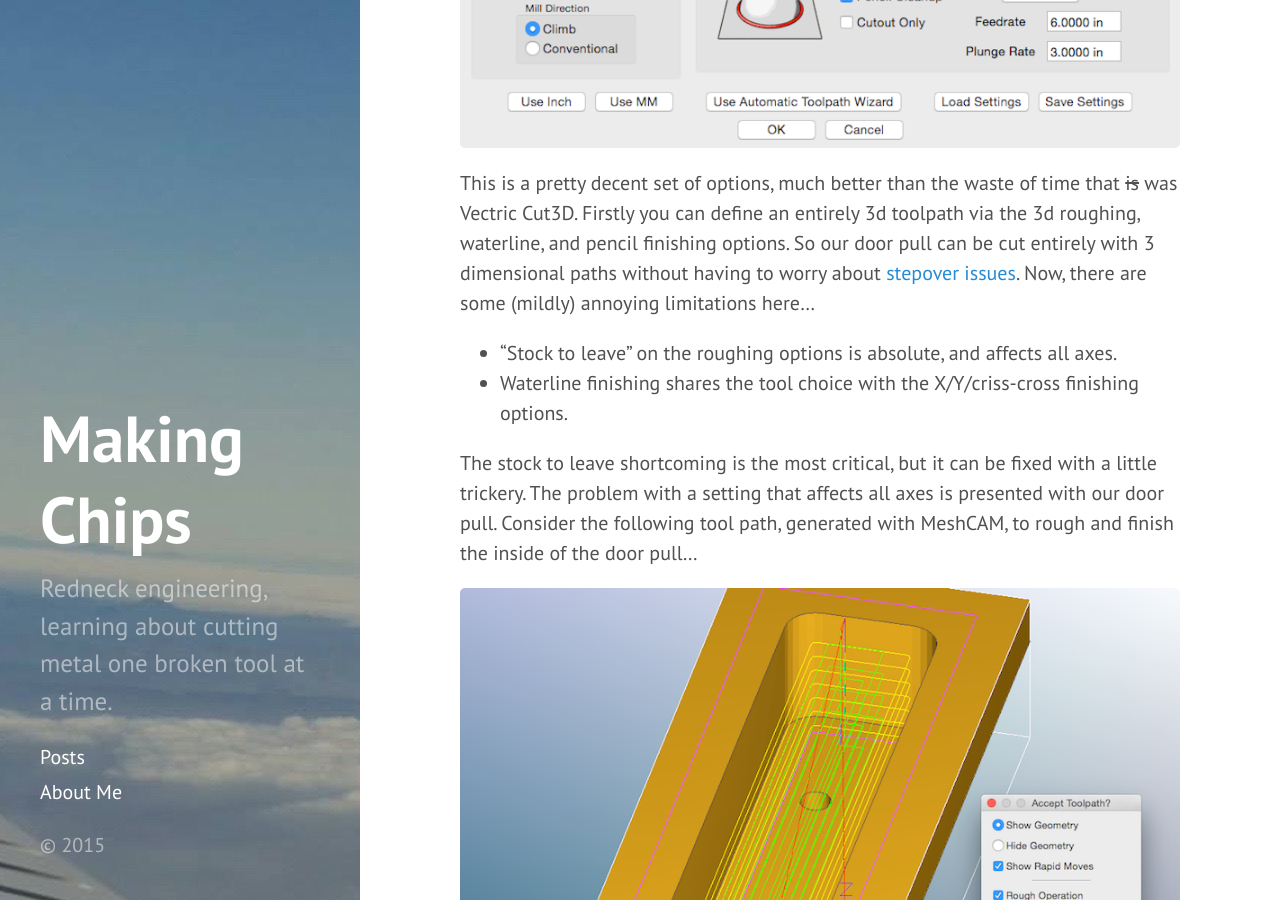
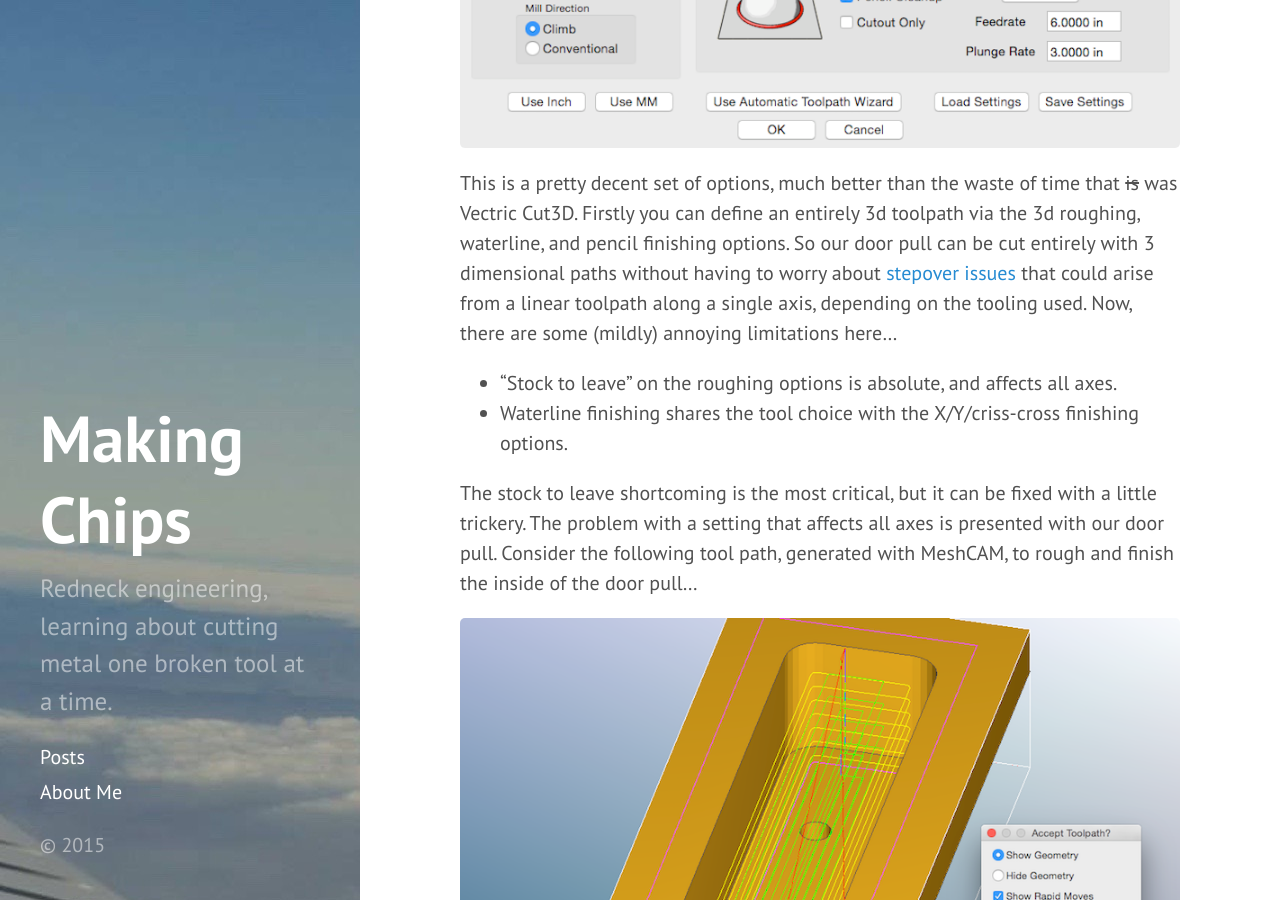
Before and after one commit to makingchips/makingchips.github.io, a Jekyll site: the page built from _posts/2015-11-15-MeshCAM.md, in a window 1280 px wide and 900 px high, scrolled down 3445 px. Built offline with Jekyll 4.4.1, drawn with Linux system fonts in a browser that asks for light colours; Markdown is read by kramdown in place of the engine named in the settings.

Commit message:
Update 2015-11-15-MeshCAM.md

```diff
--- a/_posts/2015-11-15-MeshCAM.md
+++ b/_posts/2015-11-15-MeshCAM.md
@@ -34,7 +34,7 @@ That done, on to the toolpath generation options.  The following screen is your
 
 ![MeshCAM]({{ site.url }}/public/meshcam3.png)
 
-This is a pretty decent set of options, much better than the waste of time that ~~is~~ was Vectric Cut3D.  Firstly you can define an entirely 3d toolpath via the 3d roughing, waterline, and pencil finishing options.  So our door pull can be cut entirely with 3 dimensional paths without having to worry about [stepover issues](http://www.styrotechcnc.co.nz/our-blog/understanding-stepover-and-cusp-height).  Now, there are some (mildly) annoying limitations here...
+This is a pretty decent set of options, much better than the waste of time that ~~is~~ was Vectric Cut3D.  Firstly you can define an entirely 3d toolpath via the 3d roughing, waterline, and pencil finishing options.  So our door pull can be cut entirely with 3 dimensional paths without having to worry about [stepover issues](http://www.styrotechcnc.co.nz/our-blog/understanding-stepover-and-cusp-height) that could arise from a linear toolpath along a single axis, depending on the tooling used.  Now, there are some (mildly) annoying limitations here...
 
 * "Stock to leave" on the roughing options is absolute, and affects all axes.
 * Waterline finishing shares the tool choice with the X/Y/criss-cross finishing options.
```
